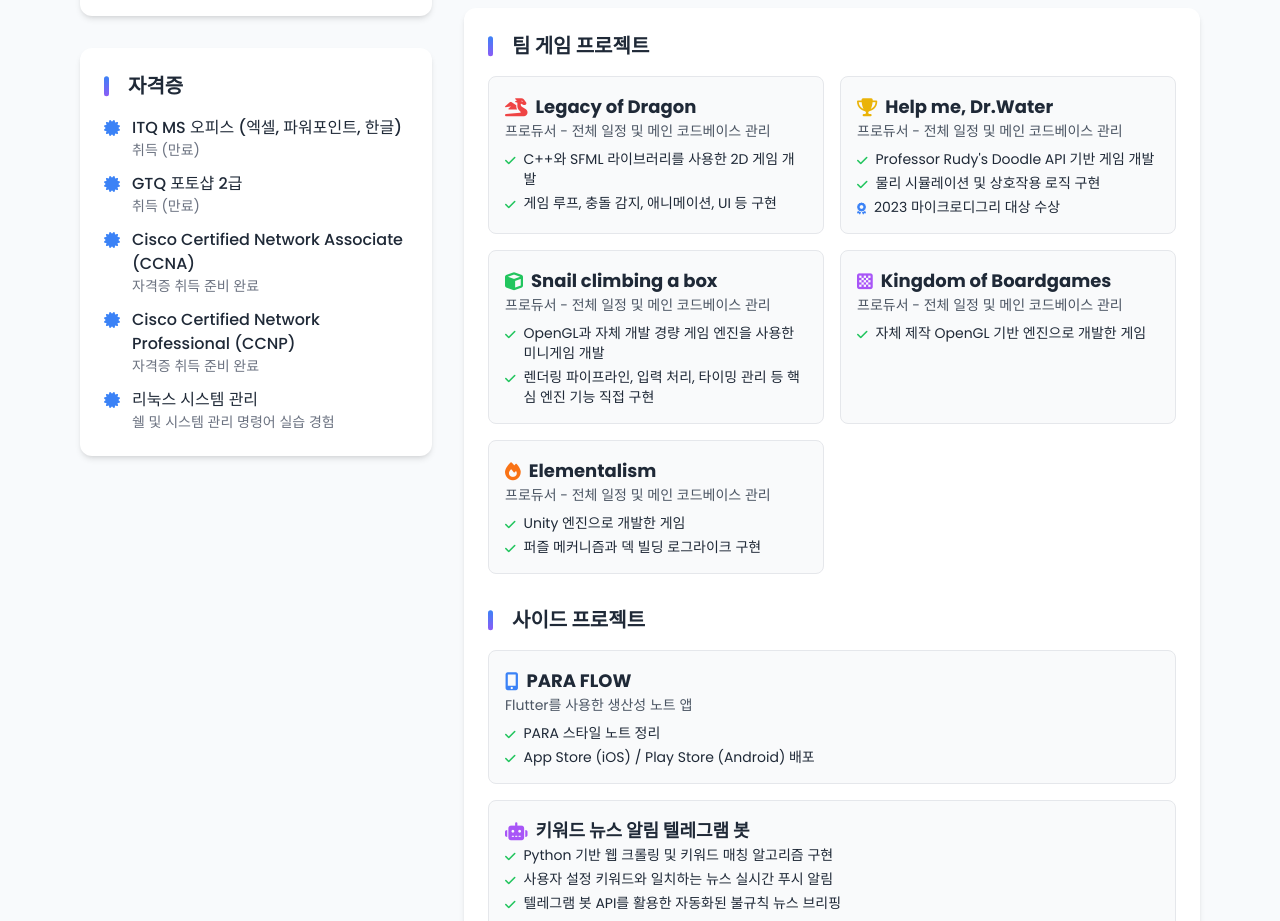
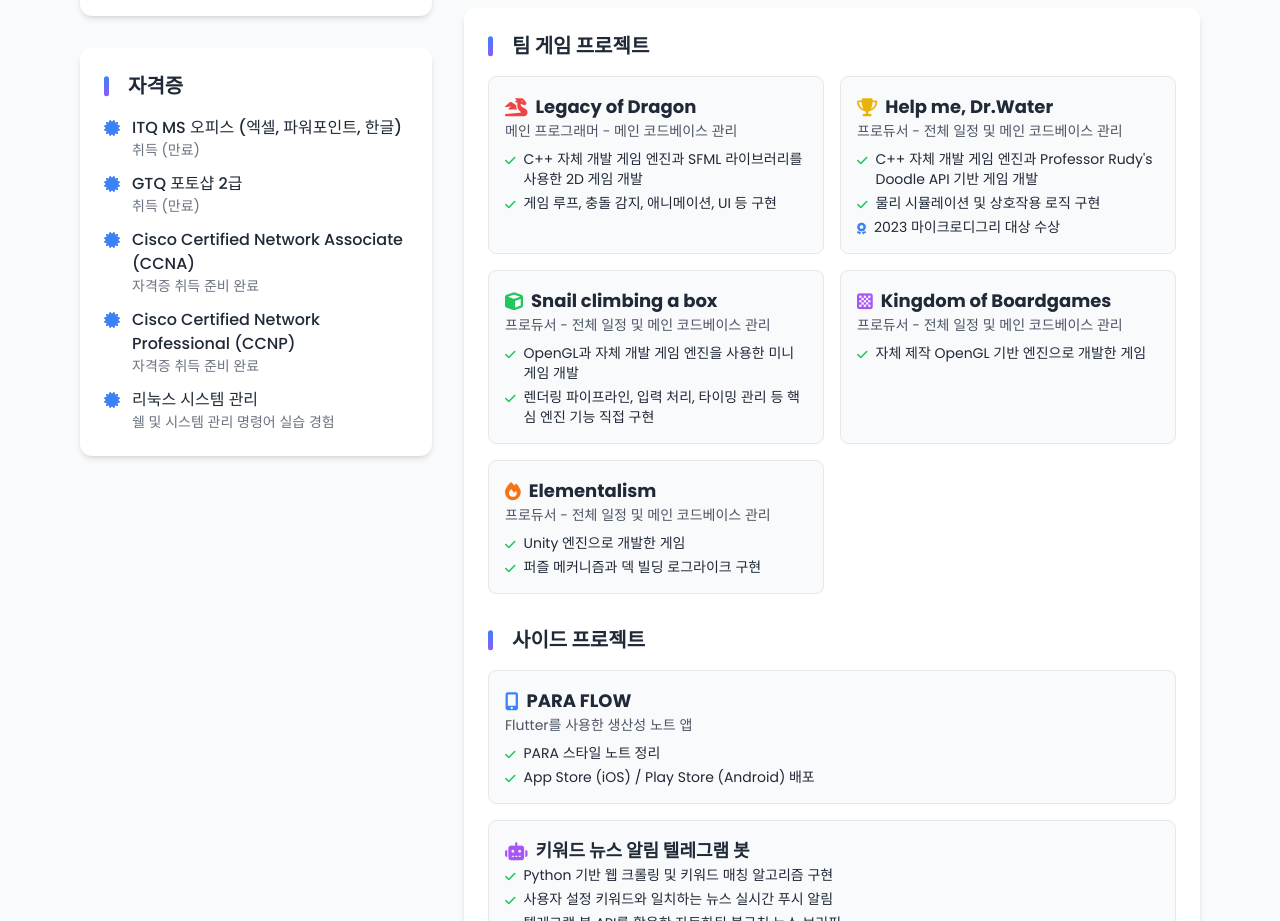
Before and after one commit to CheonhoPark-dev/Portfolio, a plain HTML site: page index.html in a window 1280 px wide. Shown: the part 1080-2001 px from the top of the page. Drawn offline with nearby package versions, Linux system fonts and the light colour scheme.

Commit message:
fix : 레거시 오브 드래곤  메인 프로그래머로 변경

```diff
--- a/index.html
+++ b/index.html
@@ -301,11 +301,11 @@
                                 <i class="fas fa-dragon text-red-500 mr-2"></i>
                                 Legacy of Dragon
                             </h4>
-                            <p class="text-sm text-gray-600 mb-2">프로듀서 - 전체 일정 및 메인 코드베이스 관리</p>
+                            <p class="text-sm text-gray-600 mb-2">메인 프로그래머 - 메인 코드베이스 관리</p>
                             <ul class="text-sm space-y-1">
                                 <li class="flex items-start">
                                     <i class="fas fa-check text-green-500 text-xs mt-1 mr-2"></i>
-                                    <span>C++와 SFML 라이브러리를 사용한 2D 게임 개발</span>
+                                    <span>C++ 자체 개발 게임 엔진과 SFML 라이브러리를 사용한 2D 게임 개발</span>
                                 </li>
                                 <li class="flex items-start">
                                     <i class="fas fa-check text-green-500 text-xs mt-1 mr-2"></i>
@@ -324,7 +324,7 @@
                             <ul class="text-sm space-y-1">
                                 <li class="flex items-start">
                                     <i class="fas fa-check text-green-500 text-xs mt-1 mr-2"></i>
-                                    <span>Professor Rudy's Doodle API 기반 게임 개발</span>
+                                    <span>C++ 자체 개발 게임 엔진과 Professor Rudy's Doodle API 기반 게임 개발</span>
                                 </li>
                                 <li class="flex items-start">
                                     <i class="fas fa-check text-green-500 text-xs mt-1 mr-2"></i>
@@ -347,7 +347,7 @@
                             <ul class="text-sm space-y-1">
                                 <li class="flex items-start">
                                     <i class="fas fa-check text-green-500 text-xs mt-1 mr-2"></i>
-                                    <span>OpenGL과 자체 개발 경량 게임 엔진을 사용한 미니게임 개발</span>
+                                    <span>OpenGL과 자체 개발 게임 엔진을 사용한 미니게임 개발</span>
                                 </li>
                                 <li class="flex items-start">
                                     <i class="fas fa-check text-green-500 text-xs mt-1 mr-2"></i>
```
Also changed, not shown: 1 other file.
